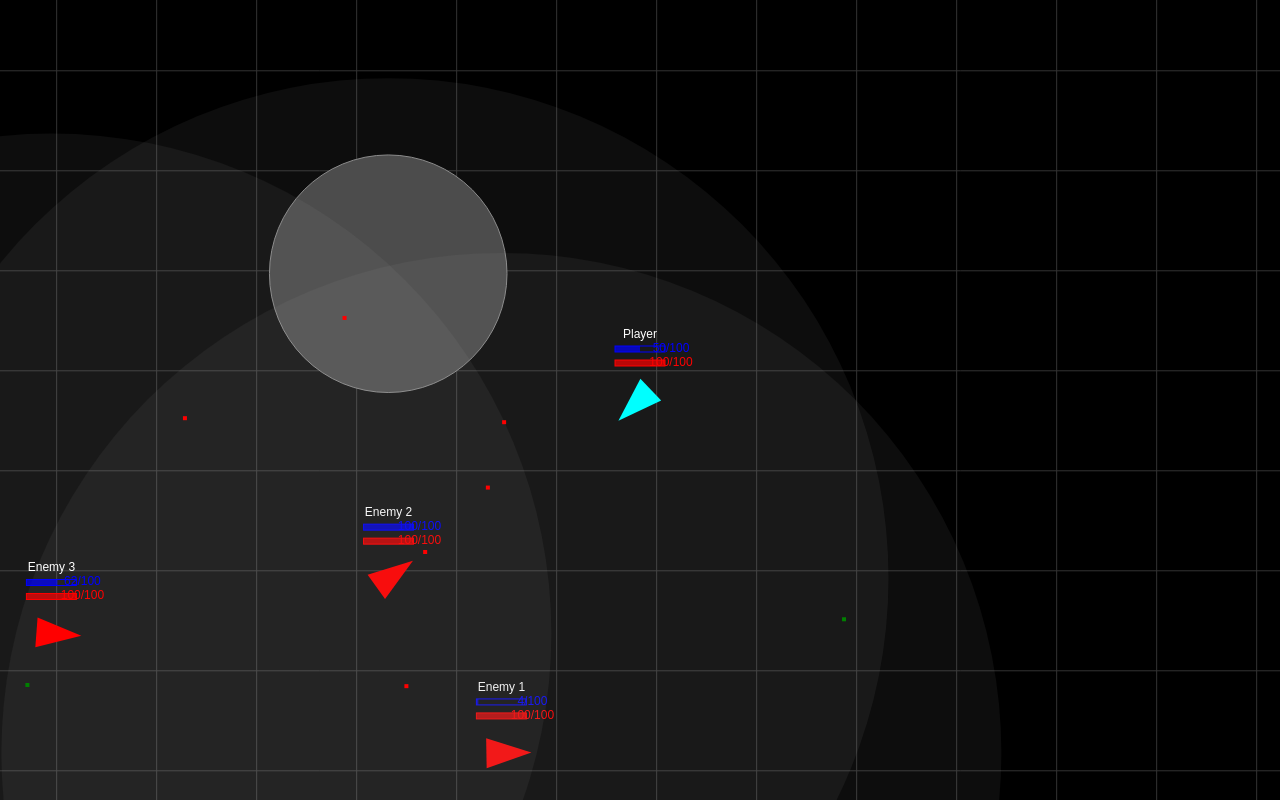
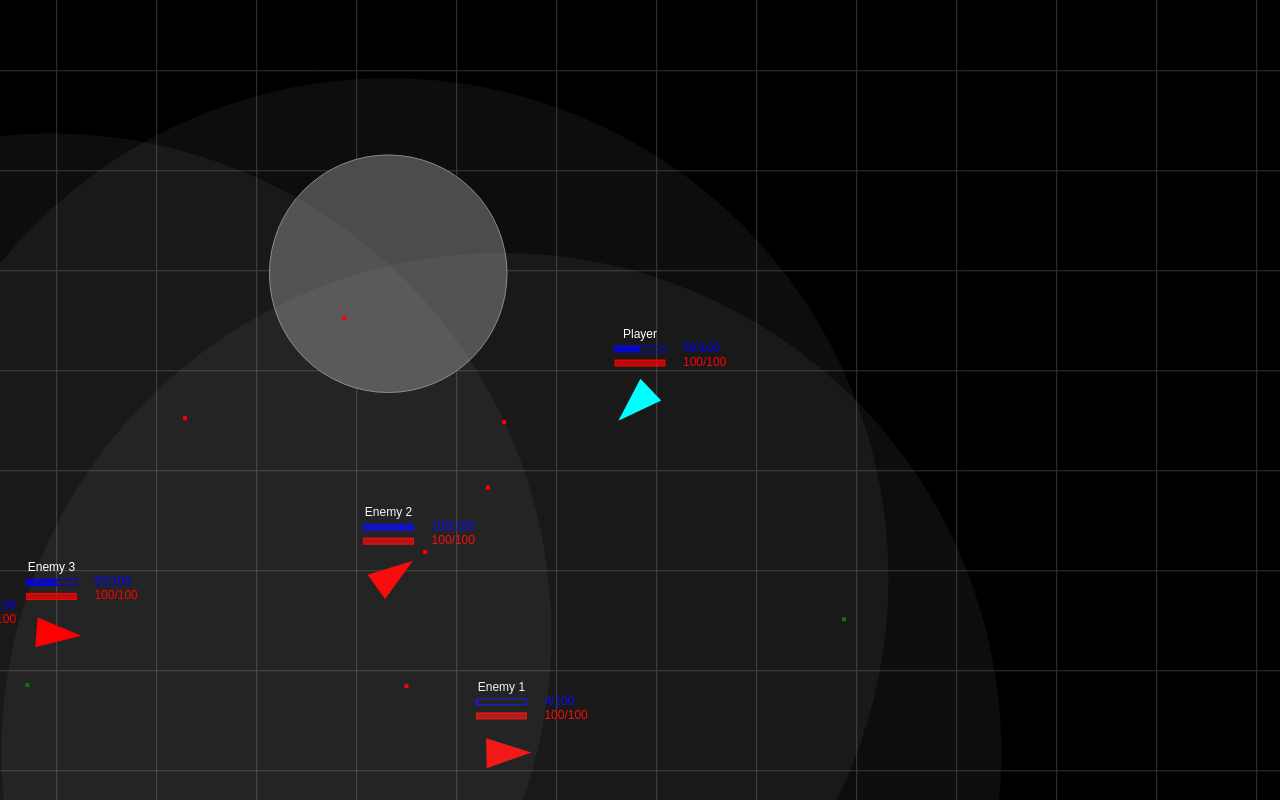
Before and after one commit to EchterTimo/spacegame, a plain HTML site: page index.html in a window 1280 px wide. Drawn offline with Linux system fonts and the light colour scheme.

Commit message:
Update index.html

```diff
--- a/index.html
+++ b/index.html
@@ -126,8 +126,8 @@
             ctx.fillRect(x, y, barWidth * (p.shield / maxShield), barHeight);
             ctx.globalAlpha = 1;
             ctx.fillStyle = "#00f";
-            ctx.textAlign = "";
-            ctx.fillText(`${p.shield}/${maxShield}`, x + barWidth + 6, y + barHeight);
+            ctx.textAlign = "left";
+            ctx.fillText(`${p.shield}/${maxShield}`, x + barWidth + 18, y + barHeight);
 
             // HP bar (red)
             ctx.strokeStyle = "#f00";
@@ -137,8 +137,8 @@
             ctx.fillRect(x, y + barHeight + barSpacing, barWidth * (p.hp / maxHP), barHeight);
             ctx.globalAlpha = 1;
             ctx.fillStyle = "#f00";
-            ctx.textAlign = "";
-            ctx.fillText(`${p.hp}/${maxHP}`, x + barWidth + 6, y + barHeight + barSpacing + barHeight);
+            ctx.textAlign = "left";
+            ctx.fillText(`${p.hp}/${maxHP}`, x + barWidth + 18, y + barHeight + barSpacing + barHeight);
 
             ctx.restore();
         }
@@ -196,8 +196,8 @@
         // 6. World wrap für Spieler ENTFERNT, stattdessen Begrenzung:
         function updatePlayer(p) {
             if (!p.alive) return;
-            if (keys[p.controls.left]) p.angle -= 0.05;
-            if (keys[p.controls.right]) p.angle += 0.05;
+            if (keys[p.controls.left]) p.angle -= 0.025;
+            if (keys[p.controls.right]) p.angle += 0.025;
             if (keys[p.controls.up]) {
                 p.vx += Math.cos(p.angle) * 0.1;
                 p.vy += Math.sin(p.angle) * 0.1;
```
